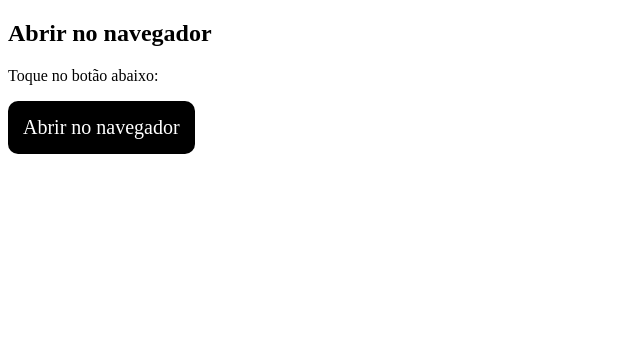
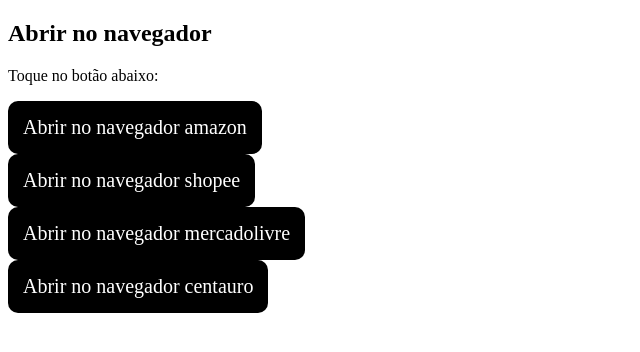
Before and after one commit to bestpromo/instagram-redirect-test, a plain HTML site: page index.html in a window 1280 px wide. Shown: the whole page, without its empty margins (0-640 px from the left). Drawn offline with Linux system fonts and the light colour scheme.

Commit message:
Add navigation links for online stores
Added links to Shopee, Mercado Livre, and Centauro with styled buttons.

```diff
--- a/index.html
+++ b/index.html
@@ -20,7 +20,43 @@
 display:inline-block;
 border-radius:10px;
 ">
-Abrir no navegador
+Abrir no navegador amazon
+</a>
+<br />
+<a href="https://www.shopee.com.br" target="_blank" style="
+padding:15px;
+background:black;
+color:white;
+text-decoration:none;
+font-size:20px;
+display:inline-block;
+border-radius:10px;
+">
+Abrir no navegador shopee
+</a>
+<br />
+<a href="https://www.mercadolivre.com.br" target="_blank" style="
+padding:15px;
+background:black;
+color:white;
+text-decoration:none;
+font-size:20px;
+display:inline-block;
+border-radius:10px;
+">
+Abrir no navegador mercadolivre
+</a>
+<br />
+<a href="https://www.centauro.com.br" target="_blank" style="
+padding:15px;
+background:black;
+color:white;
+text-decoration:none;
+font-size:20px;
+display:inline-block;
+border-radius:10px;
+">
+Abrir no navegador centauro
 </a>
 
 </body>
```
